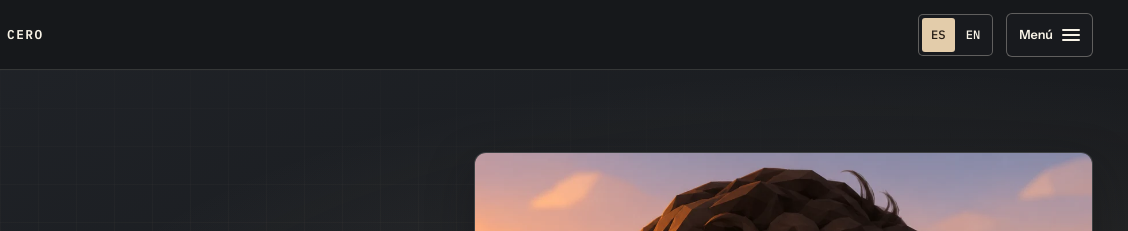
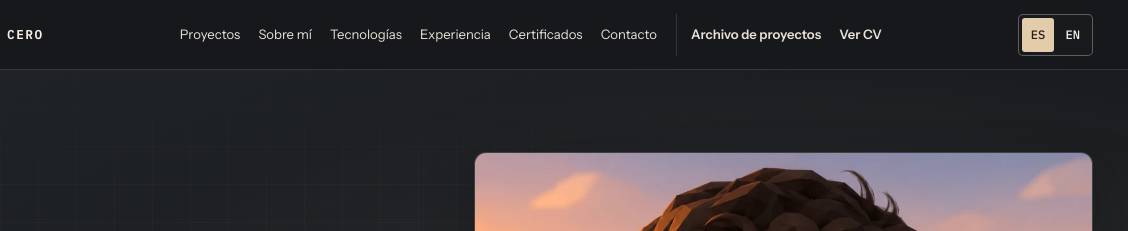
Before and after one commit to Diego200509/diego200509.github.io, a plain HTML site: page index.html in a window 1280 px wide. Shown: the top 231 px of the page, 152-1280 px from the left. Drawn offline with nearby package versions, Linux system fonts and the light colour scheme; a web font is replaced by a local one.

Commit message:
Reserva el menú hamburguesa para pantallas estrechas

```diff
--- a/archive.html
+++ b/archive.html
@@ -6,12 +6,12 @@
   <meta name="description" content="Archivo de proyectos de Diego Jijón en desarrollo web, inteligencia artificial, procesamiento de imágenes y Three.js.">
   <title>Diego Jijón · Archivo de proyectos</title>
   <link rel="stylesheet" href="./styles.css?v=header">
-  <link rel="stylesheet" href="./site-header.css">
+  <link rel="stylesheet" href="./site-header.css?v=responsive">
   <link rel="stylesheet" href="./archive.css?v=header">
   <link rel="stylesheet" href="./site-footer.css?v=header">
   <link rel="icon" href="./assets/mark.svg" type="image/svg+xml">
   <script type="importmap">{"imports":{"./content.js":"./content.js?v=header","./project-archive.js":"./project-archive.js?v=sicop","./site-footer.js":"./site-footer.js?v=inline"}}</script>
-  <script type="module" src="./archive.js?v=header"></script>
+  <script type="module" src="./archive.js?v=responsive-header"></script>
 </head>
 <body class="archive-page">
   <header class="site-header">
--- a/archive.js
+++ b/archive.js
@@ -1,7 +1,7 @@
 import { loadLanguage, saveLanguage, translatePage, translations } from "./content.js";
 import { archiveProjects, renderArchiveCards } from "./project-archive.js";
 import { mountContactFooter } from "./site-footer.js";
-import { mountSiteHeader } from "./site-header.js";
+import { mountSiteHeader } from "./site-header.js?v=responsive";
 
 mountContactFooter();
 const updateHeaderLinks = mountSiteHeader();
--- a/case-study.js
+++ b/case-study.js
@@ -1,6 +1,6 @@
 import { loadLanguage, projectPage, projects, saveLanguage, translatePage, translations } from "./content.js";
 import { mountContactFooter } from "./site-footer.js";
-import { mountSiteHeader } from "./site-header.js";
+import { mountSiteHeader } from "./site-header.js?v=responsive";
 import { caseDetails, caseLabels } from "./case-content.js?v=sections";
 import { caseDemos } from "./case-demos.js";
 
--- a/cv.js
+++ b/cv.js
@@ -1,7 +1,7 @@
 import { loadLanguage, projects, saveLanguage, translatePage } from "./content.js";
 import { experience, experienceMarkup, skills } from "./experience.js";
 import { mountContactFooter } from "./site-footer.js";
-import { mountSiteHeader } from "./site-header.js";
+import { mountSiteHeader } from "./site-header.js?v=responsive";
 
 mountContactFooter();
 const updateHeaderLinks = mountSiteHeader();
--- a/index.html
+++ b/index.html
@@ -8,7 +8,7 @@
   <title>Distrito Cero · Diego Jijón</title>
   <link rel="icon" href="./assets/mark.svg" type="image/svg+xml">
   <link rel="stylesheet" href="./styles.css?v=header">
-  <link rel="stylesheet" href="./site-header.css">
+  <link rel="stylesheet" href="./site-header.css?v=responsive">
   <link rel="stylesheet" href="./landing.css?v=header">
   <link rel="stylesheet" href="./archive.css?v=header">
   <link rel="stylesheet" href="./site-footer.css?v=header">
@@ -17,7 +17,7 @@
   <link rel="stylesheet" href="./rgb-demo.css?v=header">
   <link rel="stylesheet" href="./traffic-demo.css?v=header">
   <script type="importmap">{"imports":{"./content.js":"./content.js?v=header","./experience.js":"./experience.js?v=visual","./project-archive.js":"./project-archive.js?v=sicop","./site-footer.js":"./site-footer.js?v=inline"}}</script>
-  <script type="module" src="./main.js?v=header"></script>
+  <script type="module" src="./main.js?v=responsive-header"></script>
   <script type="module" src="./landing.js?v=header"></script>
   <script type="module" src="./district-preview.js?v=2"></script>
   <script type="module" src="./asotema-demo.js"></script>
--- a/main.js
+++ b/main.js
@@ -3,7 +3,7 @@ import { experience, experienceMarkup } from "./experience.js";
 import { setupMission } from "./game/mission.js";
 import { archiveProjects, renderArchiveCards } from "./project-archive.js";
 import { mountContactFooter } from "./site-footer.js";
-import { mountSiteHeader } from "./site-header.js";
+import { mountSiteHeader } from "./site-header.js?v=responsive";
 
 mountContactFooter();
 const updateHeaderLinks = mountSiteHeader();
--- a/site-header.css
+++ b/site-header.css
@@ -107,6 +107,32 @@
 .site-menu-pages a { border-color: var(--line); background: var(--surface-inset); font-weight: 600; }
 .site-menu a:is(:hover, :focus-visible, [aria-current]) { border-color: var(--gold-line); background: var(--gold-wash); color: var(--gold); text-decoration: none; }
 
+.site-header:not([data-compact]) .site-menu-toggle { display: none; }
+
+.site-header:not([data-compact]) .site-menu {
+  position: static;
+  display: flex;
+  align-items: center;
+  justify-content: center;
+  gap: clamp(5px, .85vw, 12px);
+  width: auto;
+  max-height: none;
+  overflow: visible;
+  padding: 0;
+  border: 0;
+  background: none;
+  box-shadow: none;
+  opacity: 1;
+  visibility: visible;
+  transform: none;
+  transition: none;
+}
+
+.site-header:not([data-compact]) :is(.site-menu-sections, .site-menu-pages) { display: flex; gap: 2px; }
+.site-header:not([data-compact]) .site-menu-pages { margin: 0; padding: 0 0 0 6px; border: 0; border-left: 1px solid var(--line); }
+.site-header:not([data-compact]) .site-menu a { min-height: 42px; padding-inline: clamp(5px, .55vw, 9px); font-size: .82rem; white-space: nowrap; }
+.site-header:not([data-compact]) .site-menu-pages a:not(:hover, :focus-visible, [aria-current]) { border-color: transparent; background: transparent; }
+
 @media (max-width: 590px) {
   :root { --site-header-height: 62px; }
   .site-menu-toggle { padding: 0; }
--- a/site-header.js
+++ b/site-header.js
@@ -5,6 +5,7 @@ export function mountSiteHeader() {
   const inner = header.querySelector(".site-header-inner");
   const actions = header.querySelector(".site-header-actions");
   const landing = header.id === "top";
+  const wide = matchMedia("(min-width: 1100px)");
 
   actions.insertAdjacentHTML("beforeend", `<button class="site-menu-toggle" type="button" aria-expanded="false" aria-controls="site-menu" aria-label="Menú" data-aria="menu">
     <span class="site-menu-label" data-t="menu">Menú</span>
@@ -29,18 +30,32 @@ export function mountSiteHeader() {
 
   function setOpen(open) {
     toggle.setAttribute("aria-expanded", String(open));
-    menu.inert = !open;
+    menu.inert = !wide.matches && !open;
   }
+
+  function updateLayout() {
+    const focus = document.activeElement;
+    const focusWasInMenu = menu.contains(focus);
+    header.toggleAttribute("data-compact", !wide.matches);
+    if (wide.matches) actions.before(menu);
+    else inner.append(menu);
+    setOpen(false);
+    if (wide.matches && focus === toggle) links[0].focus({ preventScroll: true });
+    else if (focusWasInMenu) (wide.matches ? focus : toggle).focus({ preventScroll: true });
+  }
+
+  wide.addEventListener("change", updateLayout);
+  updateLayout();
 
   toggle.addEventListener("click", () => setOpen(menu.inert));
   document.addEventListener("click", event => {
-    if (!menu.inert && !header.contains(event.target)) setOpen(false);
+    if (!wide.matches && !menu.inert && !header.contains(event.target)) setOpen(false);
   });
   header.addEventListener("focusout", event => {
-    if (event.relatedTarget && !header.contains(event.relatedTarget)) setOpen(false);
+    if (!wide.matches && event.relatedTarget && !header.contains(event.relatedTarget)) setOpen(false);
   });
   document.addEventListener("keydown", event => {
-    if (event.key !== "Escape" || menu.inert) return;
+    if (event.key !== "Escape" || wide.matches || menu.inert) return;
     event.preventDefault();
     toggle.focus({ preventScroll: true });
     setOpen(false);
```
Also changed, not shown: asotema.html (+2 -2 lines), cv.html (+2 -2 lines), laboratorio-rgb.html (+2 -2 lines), semaforo-ia.html (+2 -2 lines), talkapp.html (+2 -2 lines).
